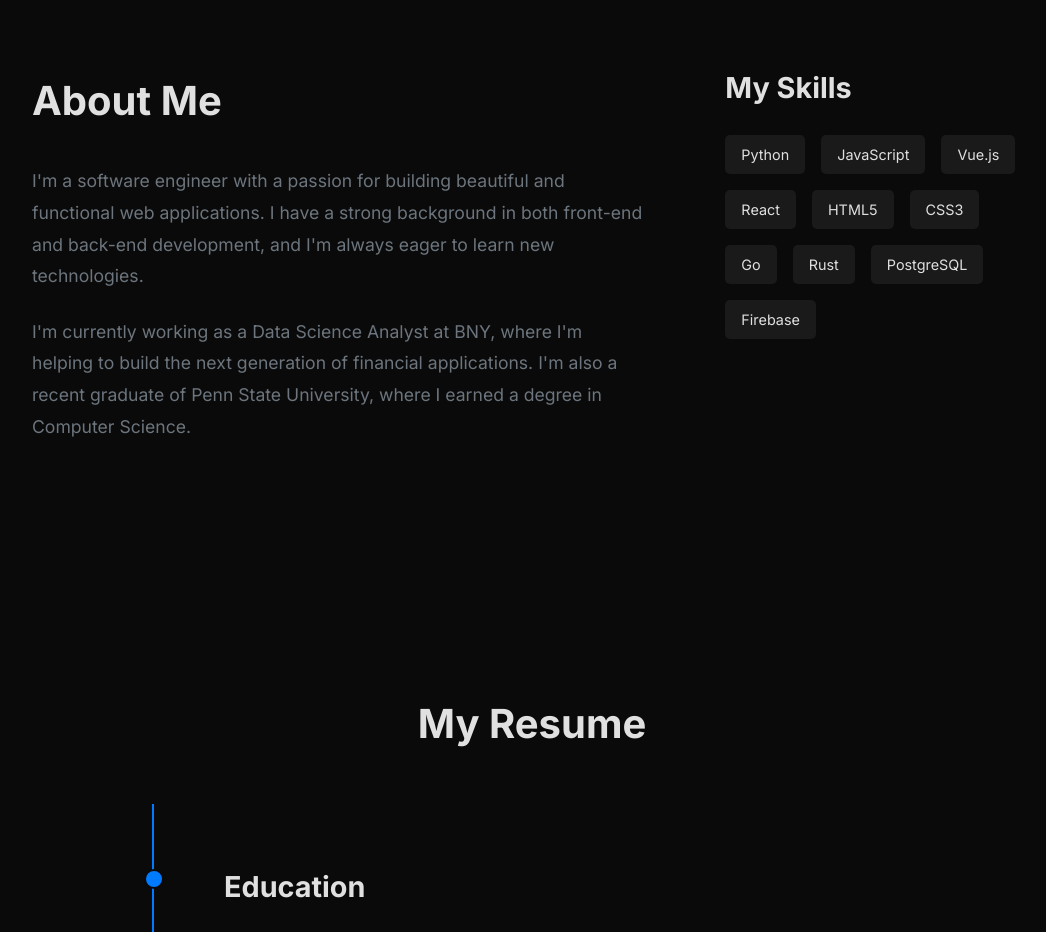
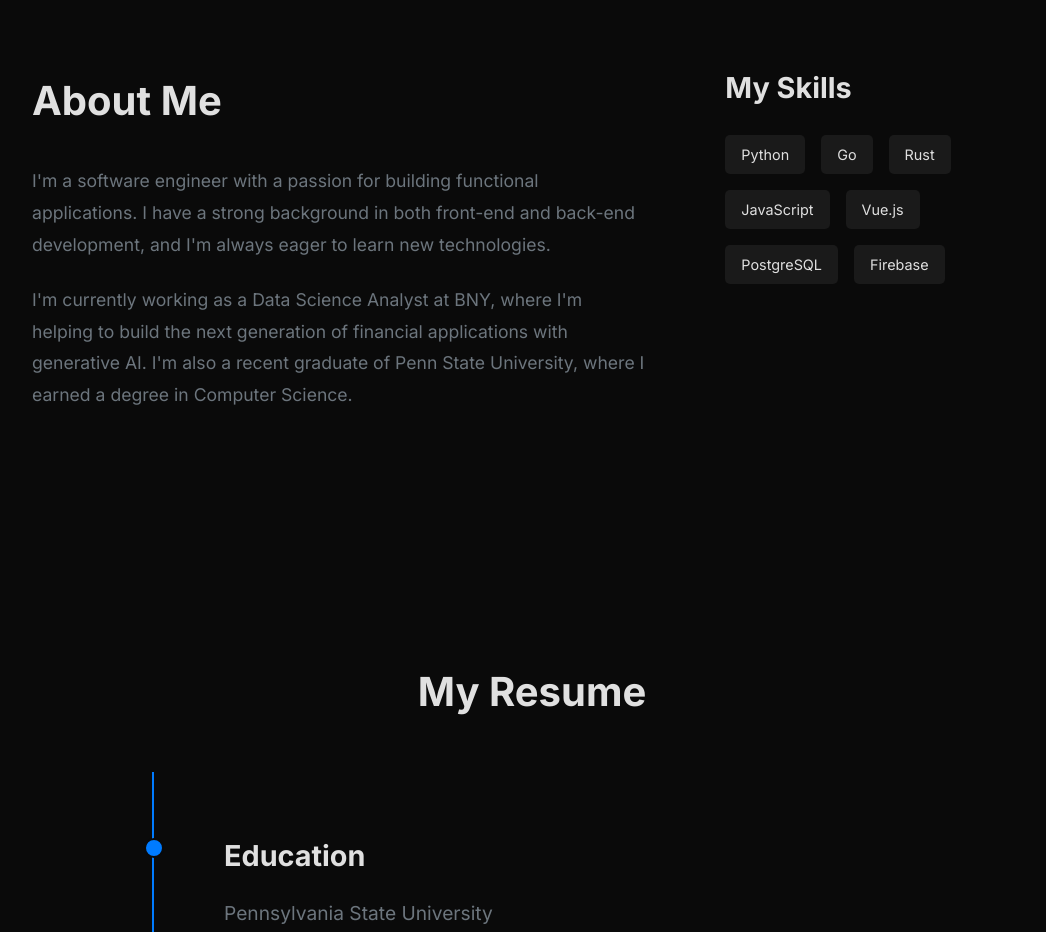
Before and after one commit to rdawson46/vue-portfolio, a Vue app: page / in a window 1280 px wide. Shown: the part 860-1792 px from the top of the page, without its empty margins (108-1154 px from the left). Built offline with nearby package versions, Linux system fonts and the light colour scheme.

Commit message:
messaging change

```diff
--- a/src/components/About.vue
+++ b/src/components/About.vue
@@ -4,23 +4,22 @@
       <div class="about-content">
         <h2 class="about-title">About Me</h2>
         <p class="about-text">
-          I'm a software engineer with a passion for building beautiful and functional web applications. I have a strong background in both front-end and back-end development, and I'm always eager to learn new technologies.
+          I'm a software engineer with a passion for building functional applications.
+          I have a strong background in both front-end and back-end development, and I'm always eager to learn new technologies.
         </p>
         <p class="about-text">
-          I'm currently working as a Data Science Analyst at BNY, where I'm helping to build the next generation of financial applications. I'm also a recent graduate of Penn State University, where I earned a degree in Computer Science.
+          I'm currently working as a Data Science Analyst at BNY, where I'm helping to build the next generation of financial applications with generative AI.
+          I'm also a recent graduate of Penn State University, where I earned a degree in Computer Science.
         </p>
       </div>
       <div class="about-skills">
         <h3 class="skills-title">My Skills</h3>
         <ul class="skills-list">
           <li>Python</li>
+          <li>Go</li>
+          <li>Rust</li>
           <li>JavaScript</li>
           <li>Vue.js</li>
-          <li>React</li>
-          <li>HTML5</li>
-          <li>CSS3</li>
-          <li>Go</li>
-          <li>Rust</li>
           <li>PostgreSQL</li>
           <li>Firebase</li>
         </ul>
```
